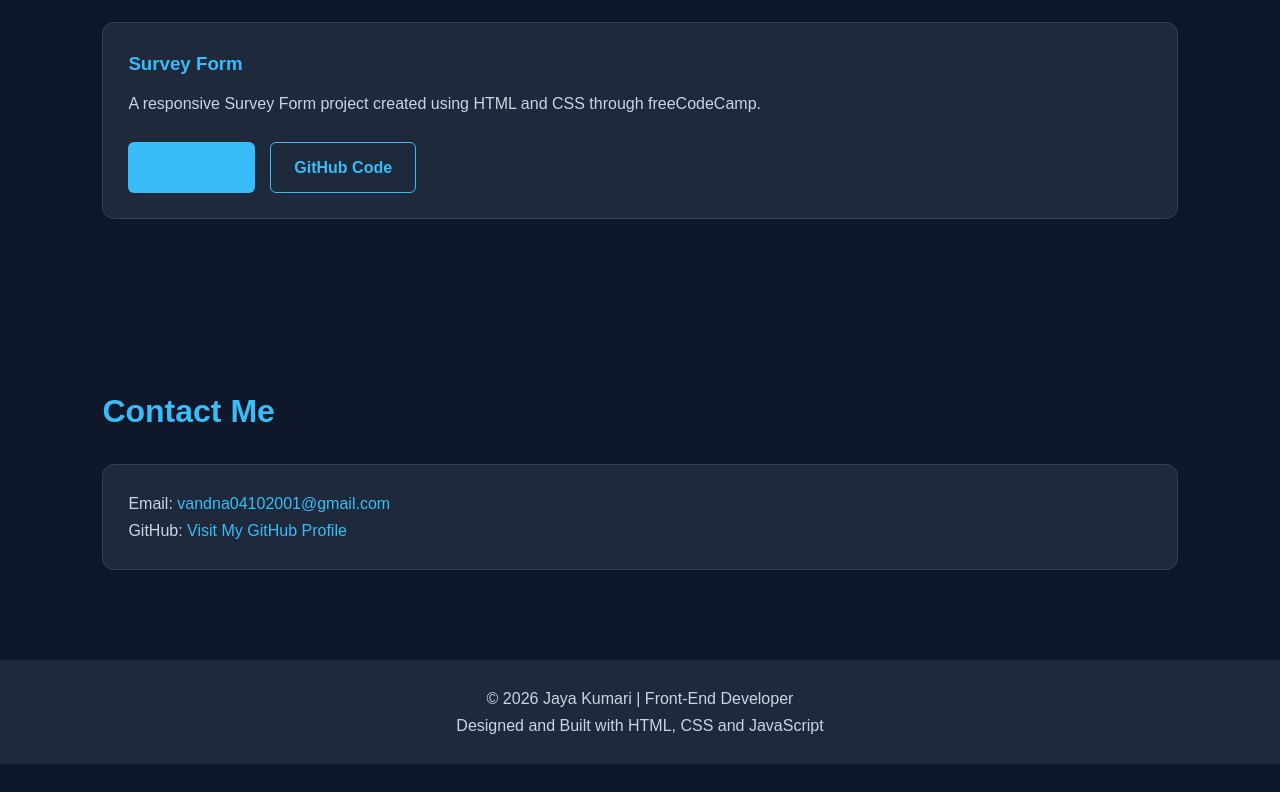
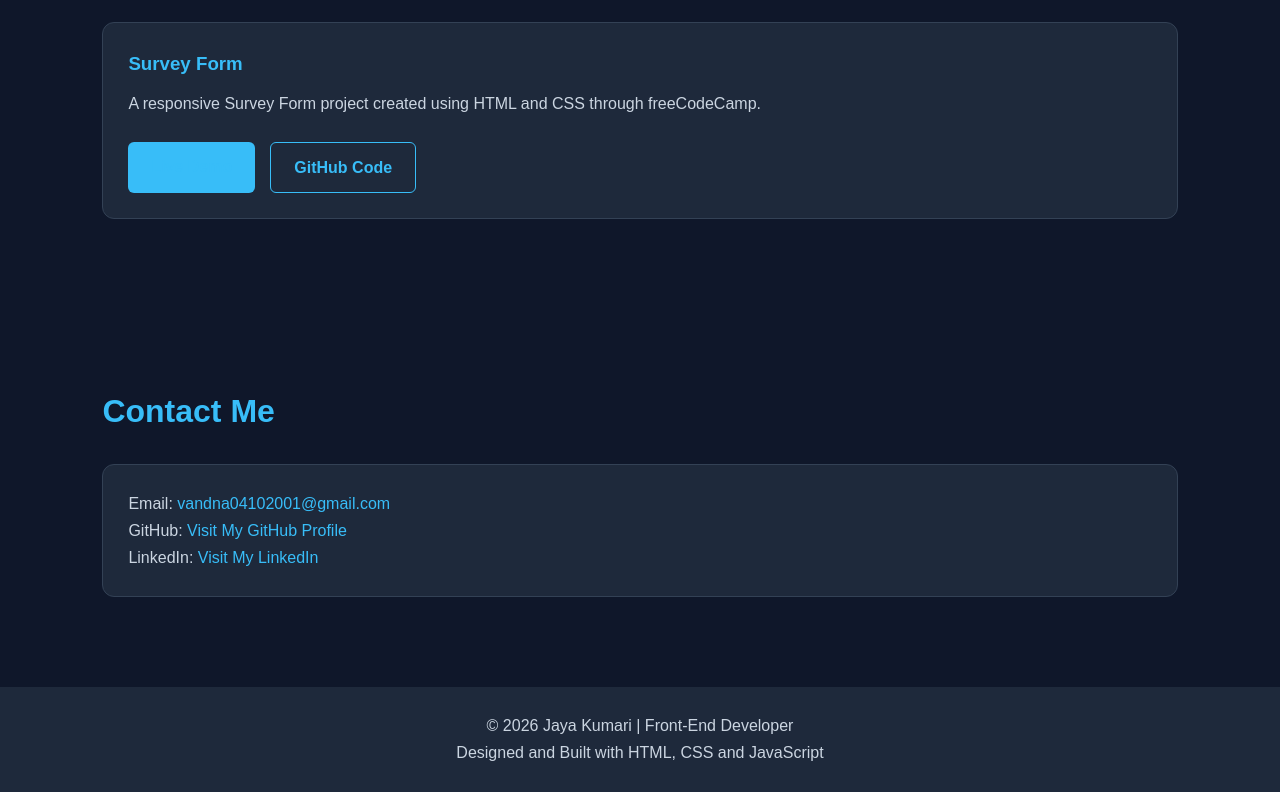
Before and after one commit to jaya-frontend/jaya-portfolio, a plain HTML site: page index.html in a window 1280 px wide. Shown: the part 2790-3582 px from the top of the page. Before the commit the page ends 3554 px from the top, so only its background shows below. Drawn offline with Linux system fonts and the light colour scheme.

Commit message:
Update index.html

```diff
--- a/index.html
+++ b/index.html
@@ -350,6 +350,13 @@ footer {
                 Visit My GitHub Profile
             </a>
         </p>
+        <p>
+  LinkedIn:
+  <a href="https://www.linkedin.com/in/jaya-kumari-04446544b"
+     target="_blank">
+    Visit My LinkedIn
+  </a>
+        </p>
 
     </div>
 
```
